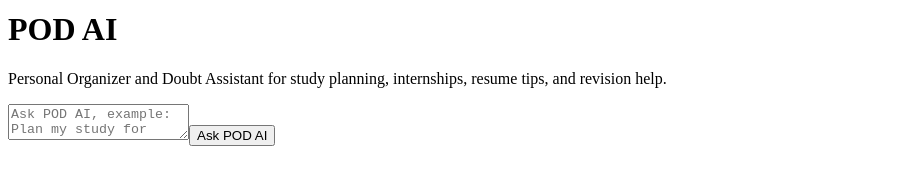
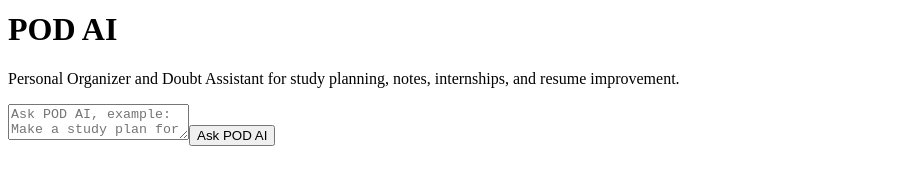
Before and after one commit to AHirranya/Student-Assistant, a React (Vite) app in the folder client/: page /pod-ai in a window 1280 px wide. Shown: the part 150-334 px from the top of the page, without its empty margins (0-917 px from the left). Built offline with nearby package versions, Linux system fonts and the light colour scheme; no server answers; sample sign-in values are in the browser's storage.

Commit message:
Update frontend for new student assistant features

```diff
--- a/client/src/components/Layout.jsx
+++ b/client/src/components/Layout.jsx
@@ -4,6 +4,7 @@ function Layout({ children }) {
   return (
     <div className="app-layout">
       <Sidebar />
+
       <main className="main-content">{children}</main>
     </div>
   );
--- a/client/src/pages/Holidays.jsx
+++ b/client/src/pages/Holidays.jsx
@@ -56,7 +56,7 @@ function Holidays() {
     <div>
       <h1>Holiday Calendar</h1>
       <p className="sub-text">
-        Add college holidays and view upcoming holiday alerts.
+        Add college holidays and get notification alerts.
       </p>
 
       {message && <div className="error">{message}</div>}
@@ -93,9 +93,7 @@ function Holidays() {
         {holidays.map((holiday) => (
           <div className="card" key={holiday.id}>
             <h3>{holiday.title}</h3>
-            <p>
-              Date: {new Date(holiday.holiday_date).toLocaleDateString()}
-            </p>
+            <p>Date: {new Date(holiday.holiday_date).toLocaleDateString()}</p>
             <p>{holiday.description}</p>
 
             <button
--- a/client/src/pages/PodAI.jsx
+++ b/client/src/pages/PodAI.jsx
@@ -10,7 +10,7 @@ function PodAI() {
     e.preventDefault();
 
     if (!prompt.trim()) {
-      alert("Please enter a question.");
+      alert("Please enter your question.");
       return;
     }
 
@@ -18,11 +18,13 @@ function PodAI() {
       setLoading(true);
       setReply("");
 
-      const res = await API.post("/ai/ask", { prompt });
+      const res = await API.post("/ai/ask", {
+        prompt,
+      });
 
       setReply(res.data.reply);
     } catch (error) {
-      setReply(error.response?.data?.message || "AI response failed.");
+      setReply(error.response?.data?.message || "POD AI failed.");
     } finally {
       setLoading(false);
     }
@@ -32,13 +34,13 @@ function PodAI() {
     <div>
       <h1>POD AI</h1>
       <p className="sub-text">
-        Personal Organizer and Doubt Assistant for study planning, internships,
-        resume tips, and revision help.
+        Personal Organizer and Doubt Assistant for study planning, notes,
+        internships, and resume improvement.
       </p>
 
       <form className="form-card" onSubmit={askAI}>
         <textarea
-          placeholder="Ask POD AI, example: Plan my study for DBMS exam in 5 days"
+          placeholder="Ask POD AI, example: Make a study plan for my DBMS exam"
           value={prompt}
           onChange={(e) => setPrompt(e.target.value)}
           required
```
